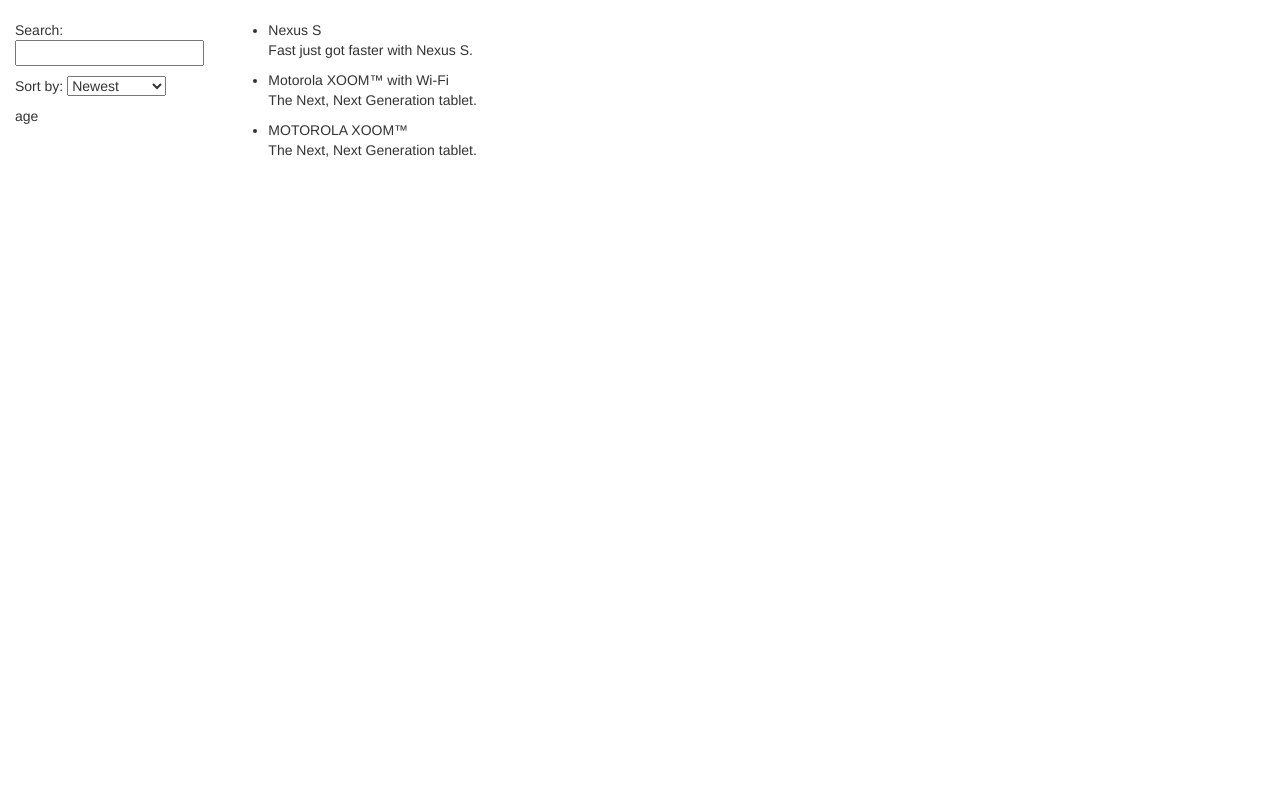
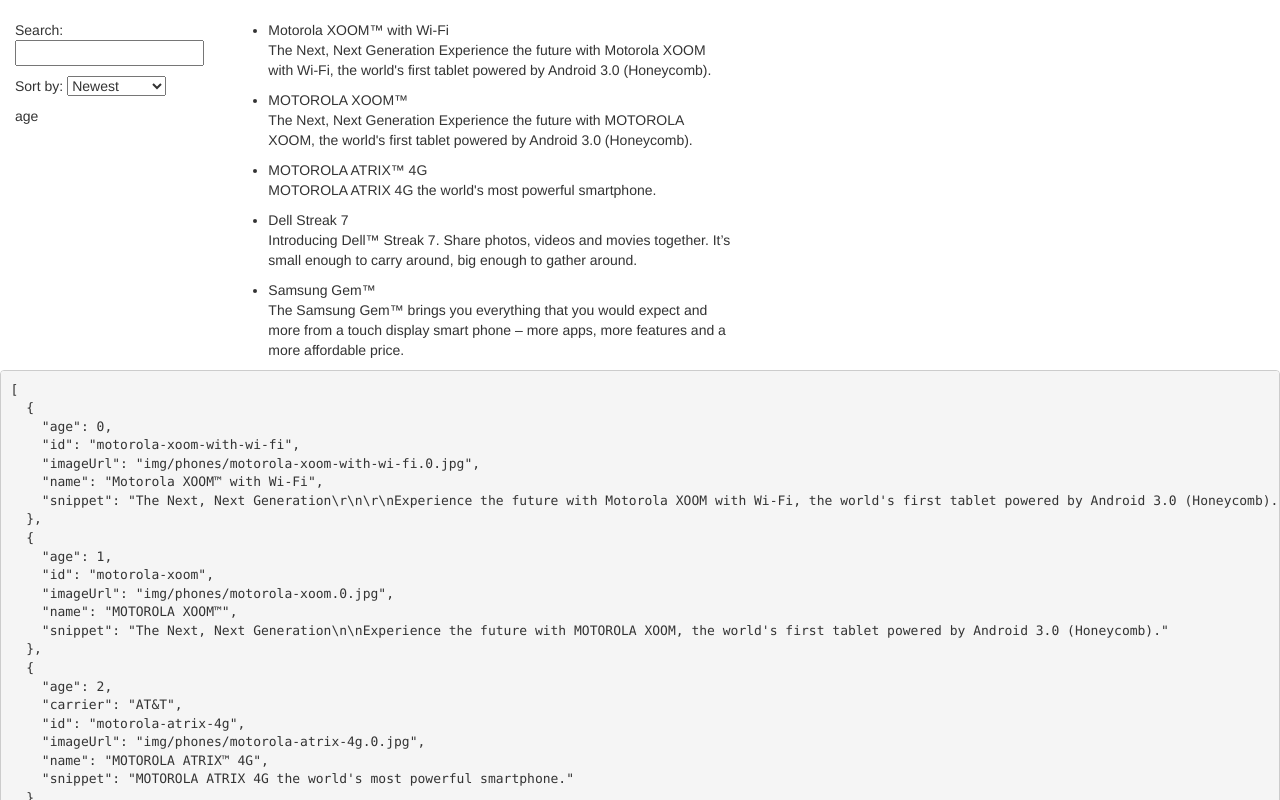
Before and after one commit to DeloreanDMC/angularjs, a website: page app/index.html in a window 1280 px wide. Shown: the top 800 px of the page. Drawn offline with nearby package versions, Linux system fonts and the light colour scheme.

Commit message:
http request created, tests implemented, inline DI added

```diff
--- a/app/phone-list/phone-list.component.js
+++ b/app/phone-list/phone-list.component.js
@@ -5,23 +5,13 @@
   module('phoneList').
   component('phoneList', {
     templateUrl: 'phone-list/phone-list.template.html',
-    controller: function PhoneListController() {
-      this.phones = [
-        {
-          name: 'Nexus S',
-          snippet: 'Fast just got faster with Nexus S.',
-          age: 1,
-        }, {
-          name: 'Motorola XOOM™ with Wi-Fi',
-          snippet: 'The Next, Next Generation tablet.',
-          age: 2,
-        }, {
-          name: 'MOTOROLA XOOM™',
-          snippet: 'The Next, Next Generation tablet.',
-          age: 3,
-        }
-      ];
+    controller: ['$http', function PhoneListController($http) {
+      const self = this;
+      self.orderProp = 'age';
 
-      this.orderProp = 'age';
-    }
+      $http.get('phones/phones.json').then(function(response) {
+        self.phones = response.data.slice(0, 5);
+      });
+
+    }]
   });
--- a/app/phone-list/phone-list.template.html
+++ b/app/phone-list/phone-list.template.html
@@ -17,7 +17,7 @@
       </p>
 
     </div>
-    <div class="col-md-10">
+    <div class="col-md-5">
       <!--Body content-->
 
       <ul class="phones">
@@ -30,3 +30,4 @@
     </div>
   </div>
 </div>
+<pre>{{$ctrl.phones | filter:$ctrl.query | orderBy:$ctrl.orderProp | json}}</pre>
```
Also changed, not shown: app/phone-list/phone-list.component.spec.js (+16 -11 lines).
